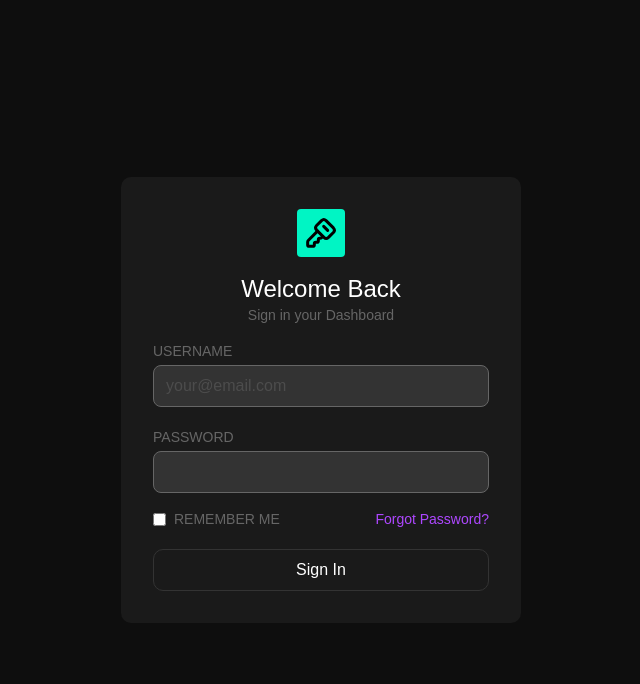
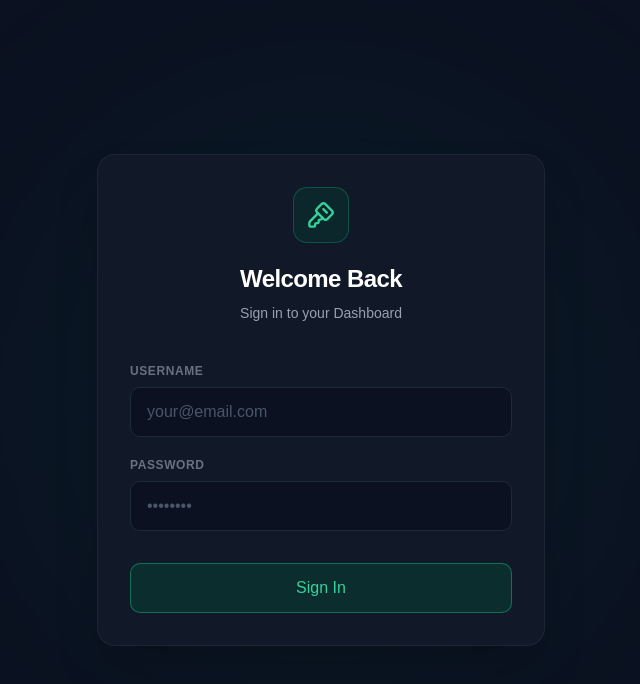
Before and after one commit to vatsaljain568/SolarCurtailmentOptimizer, a React (Vite) app in the folder Frontend/: page /login in a window 1280 px wide. Shown: the top 684 px of the page, without its empty margins (319-959 px from the left). Built offline with nearby package versions, Linux system fonts and the light colour scheme.

Commit message:
Login Page UI Changed

```diff
--- a/Frontend/src/page/Login.jsx
+++ b/Frontend/src/page/Login.jsx
@@ -23,41 +23,60 @@ const Login = () => {
       navigate('/login')
     }
   }
+
   return (
-    <div className='bg-[#0e0e0e] w-full min-h-screen flex items-center justify-center gap-2 '>
-      <form onSubmit={(e)=>{
-        formSubmitted(e)
-      }} className='bg-[#1a1a1a] p-8 rounded-lg flex flex-col w-100'>
+    <div className="min-h-screen w-full bg-[#0B1120] flex items-center justify-center font-sans p-4 relative overflow-hidden text-white">
 
+      {/* Subtle background glow effect */}
+      <div className="absolute top-1/2 left-1/2 -translate-x-1/2 -translate-y-1/2 w-[600px] h-[600px] bg-[#10B981]/5 blur-[120px] rounded-full pointer-events-none"></div>
 
-        <div className='flex flex-col justify-center items-center  mb-4'>
-          <KeySquare className='bg-[#00f5c4] rounded p-2 text-black mb-4' size={48} strokeWidth={2.25} />
-          <h1 className='text-2xl'>Welcome Back</h1>
-          <h1 className='text-sm text-[#666]'>Sign in your Dashboard</h1>
+      {/* Login Form */}
+      <form onSubmit={(e) => formSubmitted(e)} className="w-full max-w-md bg-[#111827] border border-gray-800/80 rounded-2xl shadow-2xl p-8 relative z-10 flex flex-col">
+
+        {/* Header Area */}
+        <div className="flex flex-col items-center mb-10">
+          <div className="w-14 h-14 bg-[#064E3B]/30 border border-[#10B981]/30 rounded-xl flex items-center justify-center mb-5">
+            <KeySquare size={28} className="text-[#34D399]" />
+          </div>
+          <h2 className="text-2xl font-bold text-white tracking-tight">Welcome Back</h2>
+          <p className="text-gray-400 text-sm mt-2">Sign in to your Dashboard</p>
         </div>
 
-        <div className='= flex flex-col mb-5'>
-          <h1 className='text-[#666] mb-1 text-sm'>USERNAME</h1>
-          <input onChange={(e)=>{setEmail(e.target.value)}} type="text" className='text-[#666] bg-[#333] rounded-md py-2 px-3 border-1 border-[#666]' placeholder='your@email.com '  />
+        {/* Email Input */}
+        <div className="flex flex-col mb-5">
+          <label className="text-xs font-bold text-gray-500 uppercase tracking-wider mb-2">
+            Username
+          </label>
+          <input
+            onChange={(e) => setEmail(e.target.value)}
+            type="text"
+            placeholder="your@email.com"
+            className="w-full bg-[#0B1120] border border-gray-800 rounded-lg px-4 py-3 text-white placeholder-gray-600 focus:outline-none focus:border-[#34D399] focus:ring-1 focus:ring-[#34D399]/50 transition-all"
+            required
+          />
         </div>
 
-        <div className=' flex flex-col mb-4'>
-          <h1 className='text-[#666] mb-1 text-sm '>PASSWORD</h1>
-          <input onChange={(e)=>{setPassword(e.target.value)}} type="password" className='text-[#666] bg-[#333] rounded-md py-2 px-3 border-1 border-[#666]'  />
+        {/* Password Input */}
+        <div className="flex flex-col mb-8">
+          <label className="text-xs font-bold text-gray-500 uppercase tracking-wider mb-2">
+            Password
+          </label>
+          <input
+            onChange={(e) => setPassword(e.target.value)}
+            type="password"
+            placeholder="••••••••"
+            className="w-full bg-[#0B1120] border border-gray-800 rounded-lg px-4 py-3 text-white placeholder-gray-600 focus:outline-none focus:border-[#34D399] focus:ring-1 focus:ring-[#34D399]/50 transition-all"
+            required
+          />
         </div>
 
-        <div className='flex flex-row gap-3 items-center justify-between mb-5'>
-          <div className='flex flex-row gap-2 items-center'>
-            <input type='checkbox' className='bg-[#333] '/>
-            <span className='text-sm text-[#666]'>REMEMBER ME</span>
-          </div >
-          <button className='text-purple-500 text-sm'>Forgot Password?</button>
-        </div>
-
-        <button className='w-full border border-[#333] rounded-lg px-3 py-2'>Sign In</button>
-
-
-
+        {/* Sign In Button */}
+        <button
+          type="submit"
+          className="w-full py-3 px-4 bg-[#064E3B]/40 border border-[#10B981]/50 text-[#34D399] font-medium rounded-lg hover:bg-[#064E3B]/60 transition-colors duration-200"
+        >
+          Sign In
+        </button>
 
       </form>
     </div>
```
